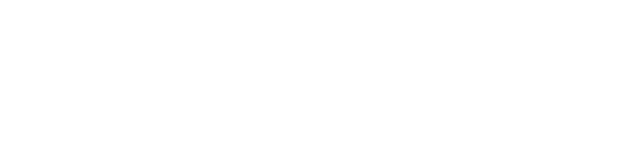
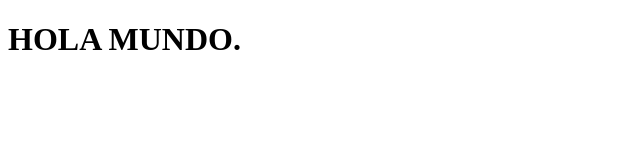
Before and after one commit to victxr-rod/Laboratorio-4, a plain HTML site: page index.html in a window 1280 px wide. Shown: the whole page, without its empty margins (0-640 px from the left). Drawn offline with Linux system fonts and the light colour scheme.

Commit message:
Update index.html
actualizacion h1

```diff
--- a/index.html
+++ b/index.html
@@ -7,5 +7,6 @@
 </head>
 <body>
 
+    <h1>HOLA MUNDO.</h1>
 </body>
 </html>
```
